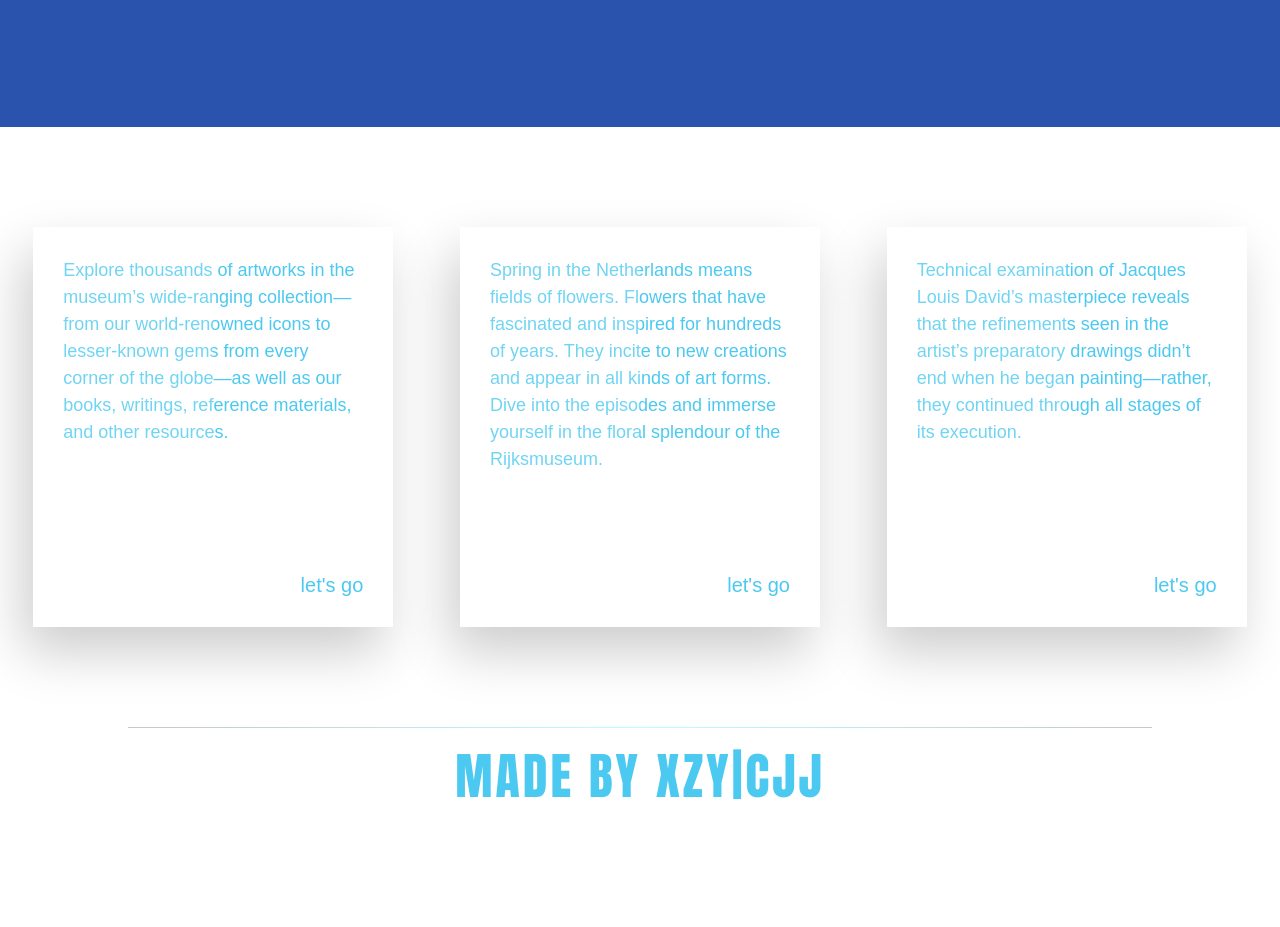
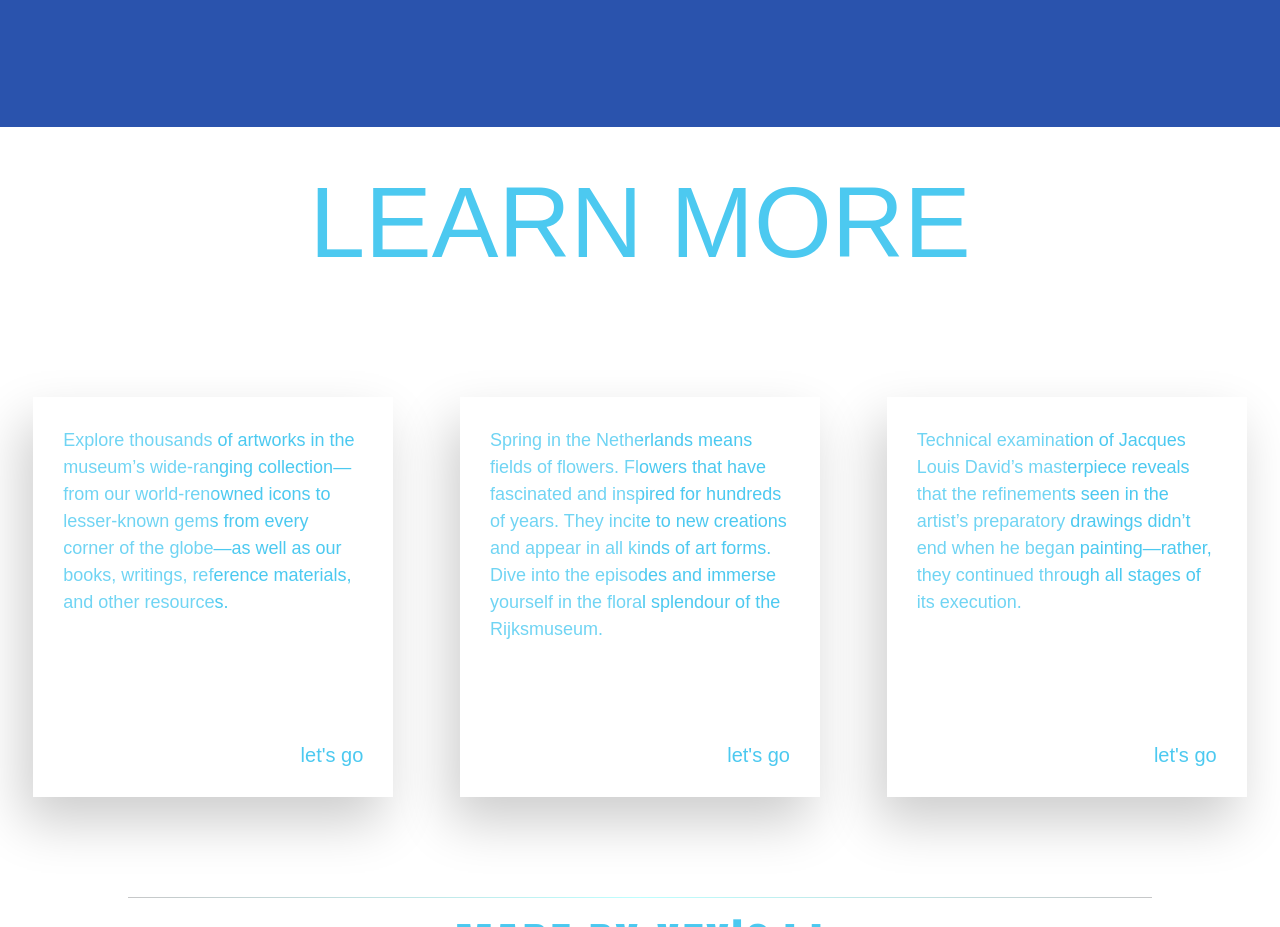
Before and after one commit to Madak0/Madak0.github.io, a plain HTML site: page GALLERY.html in a window 1280 px wide. Shown: the part 4480-5407 px from the top of the page. Before the commit the page ends 5293 px from the top, so only its background shows below. Drawn offline with nearby package versions, Linux system fonts and the light colour scheme; a web font is replaced by a local one.

Commit message:
Update GALLERY.html

```diff
--- a/GALLERY.html
+++ b/GALLERY.html
@@ -590,6 +590,23 @@
             box-shadow: 10px 10px 99px 6px rgba(76, 201, 240, 1);
         }
 
+         .learn {
+            background-color: white;
+            color:#4cc9f0;
+            width:100%;
+            display: flex;
+            text-align:left;
+        }
+
+        #aa {
+            margin-top:20px;
+            color:#4cc9f0;
+            font-family:Arial,Helvetica,sans-serif;
+            font-size: 100px;
+            text-align:left;
+            float:left;
+        }
+
         hr {
             width: 80%;
             margin: 10px auto;
@@ -854,6 +871,8 @@
     </div>
 
     <!-- <div class="change3"></div> -->
+    <div class="learn"><a id="aa">LEARN MORE</a></div>
+
 
     <div class="quote">
         <div>
```
